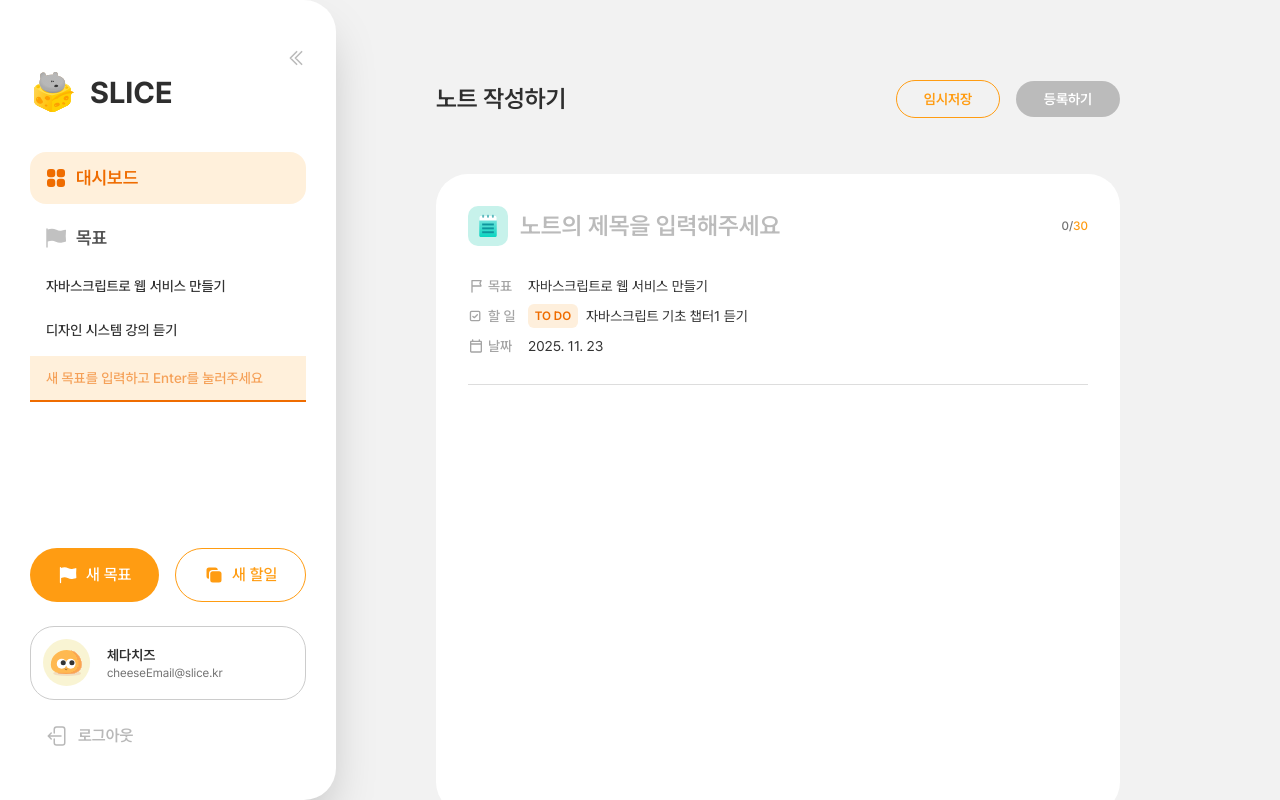
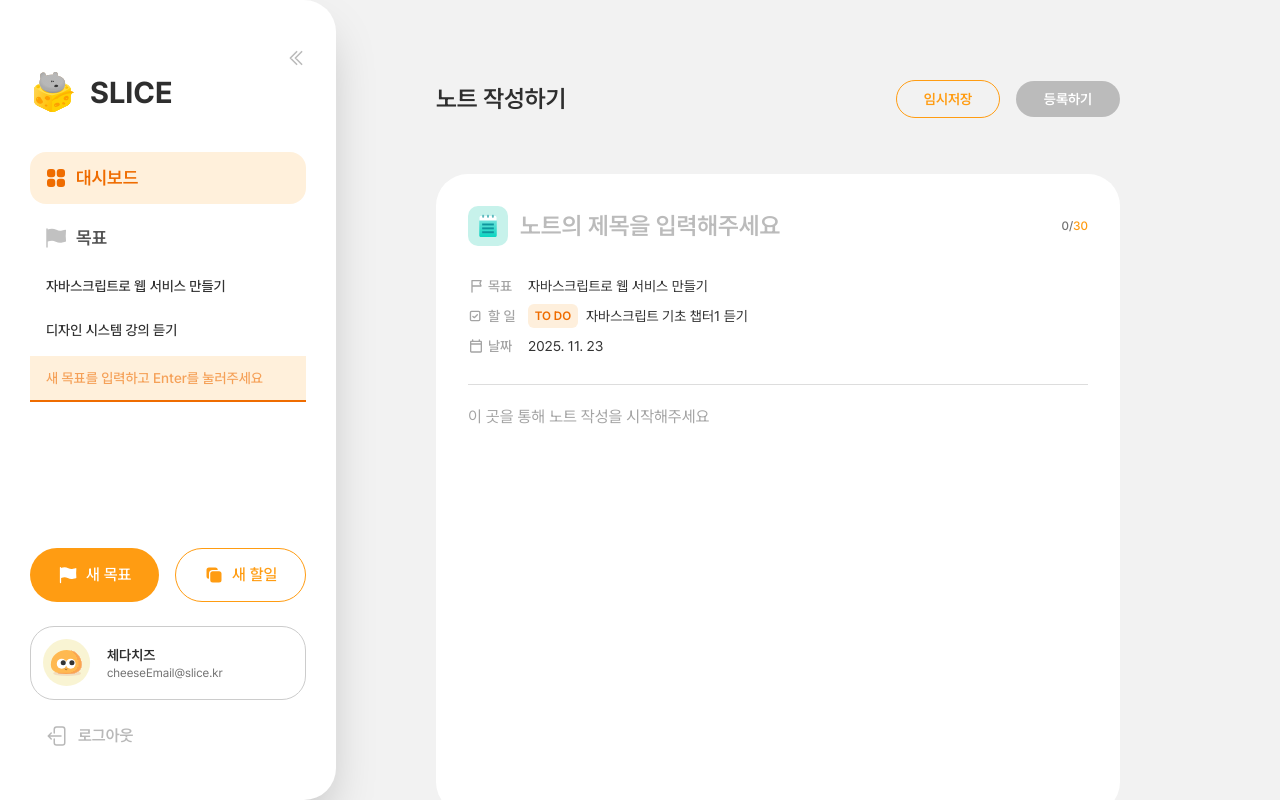
Before and after one commit to swallowedB/slice, a Next.js app: page /notes/new in a window 1280 px wide. Built offline with nearby package versions, Linux system fonts and the light colour scheme.

Commit message:
✨ Feature : Tiptap Editor 적용

```diff
--- /dev/null
+++ b/src/app/(protected)/notes/_components/NoteEditor.tsx
@@ -0,0 +1,33 @@
+"use client";
+
+import Placeholder from "@tiptap/extension-placeholder";
+import { useEditor, EditorContent, JSONContent } from "@tiptap/react";
+import StarterKit from "@tiptap/starter-kit";
+
+interface NoteEditorProps {
+  content: JSONContent | null;
+  onChange: (content: JSONContent) => void;
+}
+
+export default function NoteEditor({ content, onChange }: NoteEditorProps) {
+  const editor = useEditor({
+    extensions: [
+      StarterKit,
+      Placeholder.configure({
+        placeholder: "이 곳을 통해 노트 작성을 시작해주세요",
+      }),
+    ],
+    content,
+    immediatelyRender: false,
+    onUpdate: ({ editor }) => {
+      onChange(editor.getJSON());
+    },
+    editorProps: {
+      attributes: {
+        class: "note-editor",
+      },
+    },
+  });
+
+  return <EditorContent editor={editor} />;
+}
--- a/src/app/(protected)/notes/_components/NoteEditorForm.tsx
+++ b/src/app/(protected)/notes/_components/NoteEditorForm.tsx
@@ -1,9 +1,13 @@
+import { JSONContent } from "@tiptap/react";
+import NoteEditor from "./NoteEditor";
 import NoteMetaInfo from "./NoteMetaInfo";
 import NoteTitleInput from "./NoteTitleInput";
 
 interface NoteEditorFormProps {
   title: string;
+  content: JSONContent | null;
   onChangeTitle: (e: React.ChangeEvent<HTMLInputElement>) => void;
+  onChangeContent: (content: JSONContent) => void;
   metaInfo: {
     goalTitle: string;
     todoTitle: string;
@@ -14,7 +18,9 @@ interface NoteEditorFormProps {
 
 export default function NoteEditorForm({
   title,
+  content,
   onChangeTitle,
+  onChangeContent,
   metaInfo,
 }: NoteEditorFormProps) {
   return (
@@ -31,6 +37,10 @@ export default function NoteEditorForm({
           updatedAt={metaInfo.updatedAt}
         />
       </header>
+      <NoteEditor
+        content={content}
+        onChange={onChangeContent}
+      />
     </section>
   );
 }
--- a/src/app/(protected)/notes/new/page.tsx
+++ b/src/app/(protected)/notes/new/page.tsx
@@ -1,18 +1,26 @@
 "use client";
 
+import { useState } from "react";
+import { JSONContent } from "@tiptap/react";
 import PageHeader from "../../_components/layout/PageHeader";
 import NoteEditorForm from "../_components/NoteEditorForm";
 import NoteMobileActions from "../_components/NoteMobileActions";
 import NoteDesktopActions from "../_components/NoteDesktopActions";
-import { useState } from "react";
 
-// TODO: NoteNewPage 컴포넌트 → 서버 컴포넌트로
 export default function NoteNewPage() {
   const [title, setTitle] = useState("");
+  const [content, setContent] = useState<JSONContent | null>(null);
 
   const handleTitleChange = (e: React.ChangeEvent<HTMLInputElement>) => {
     setTitle(e.target.value);
   };
+
+  const handleContentChange = (content: JSONContent) => {
+    setContent(content);
+  };
+
+  // TODO: 노트 임시저장
+  const handleDraft = () => {};
 
   // TODO: 노트 등록
   const handleSubmit = () => {};
@@ -26,7 +34,7 @@ export default function NoteNewPage() {
           <NoteMobileActions
             submitLabel="등록"
             isDisabled={true}
-            onDraft={() => {}}
+            onDraft={handleDraft}
             onSubmit={handleSubmit}
           />
         }
@@ -34,14 +42,16 @@ export default function NoteNewPage() {
           <NoteDesktopActions
             submitLabel="등록하기"
             isDisabled={true}
-            onDraft={() => {}}
+            onDraft={handleDraft}
             onSubmit={handleSubmit}
           />
         }
       />
       <NoteEditorForm
         title={title}
+        content={content}
         onChangeTitle={handleTitleChange}
+        onChangeContent={handleContentChange}
         metaInfo={{
           goalTitle: "자바스크립트로 웹 서비스 만들기",
           todoTitle: "자바스크립트 기초 챕터1 듣기",
--- a/src/app/globals.css
+++ b/src/app/globals.css
@@ -38,3 +38,25 @@
     background: var(--color-bg);
   }
 }
+
+@layer components {
+  .tiptap p.is-editor-empty:first-child::before {
+    color: #a4a4a4;
+    font-size: 14px;
+    font-weight: 400;
+    content: attr(data-placeholder);
+    float: left;
+    height: 0;
+    pointer-events: none;
+  }
+
+  @media (min-width: 640px) {
+    .tiptap p.is-editor-empty:first-child::before {
+      font-size: 16px;
+    }
+  }
+
+  .note-editor {
+    @apply pt-6 text-sm font-normal outline-none sm:text-base lg:pt-5;
+  }
+}
```
